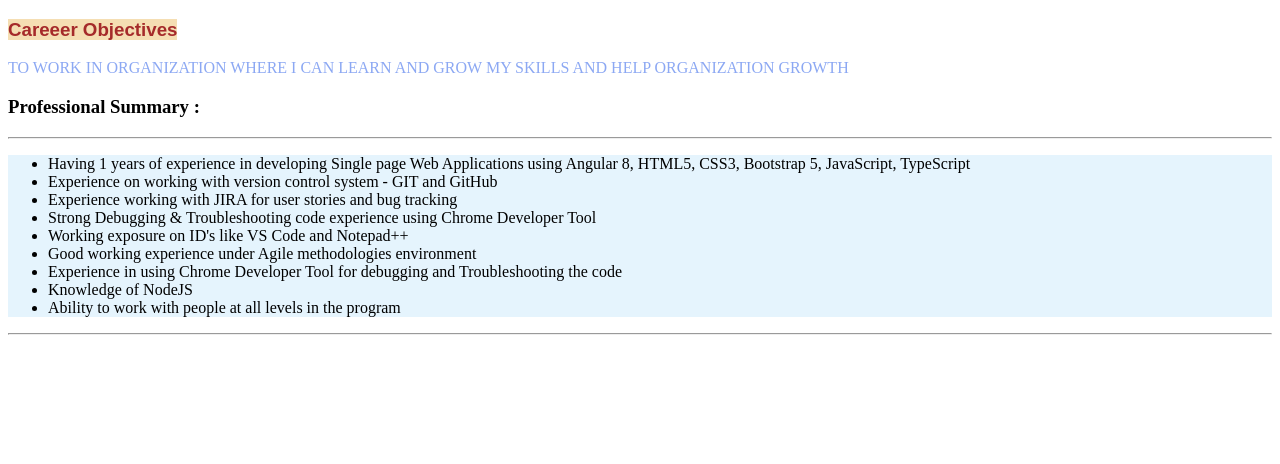
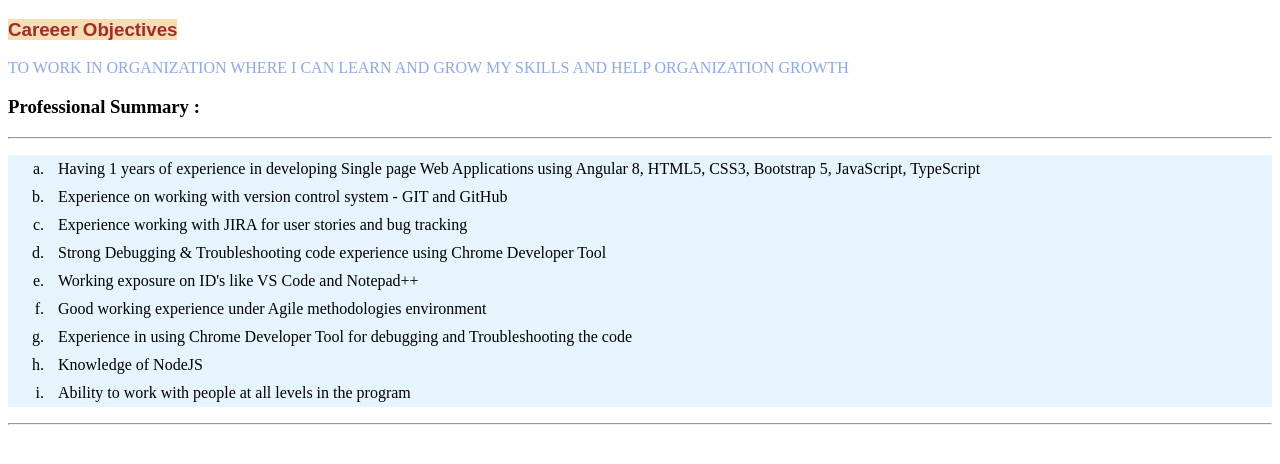
Before and after one commit to Rohit5456/MyProfile, a plain HTML site: page home.html in a window 1280 px wide. Drawn offline with Linux system fonts and the light colour scheme.

Commit message:
set padding x and y axis
set padding x and y axis

```diff
--- a/home.html
+++ b/home.html
@@ -16,7 +16,8 @@
             background-color: #e5f4fd;
         }
         ul li{
-
+            list-style-type: lower-alpha;
+            padding: 5px 10px;
         }
     </style>
 </head>
```
